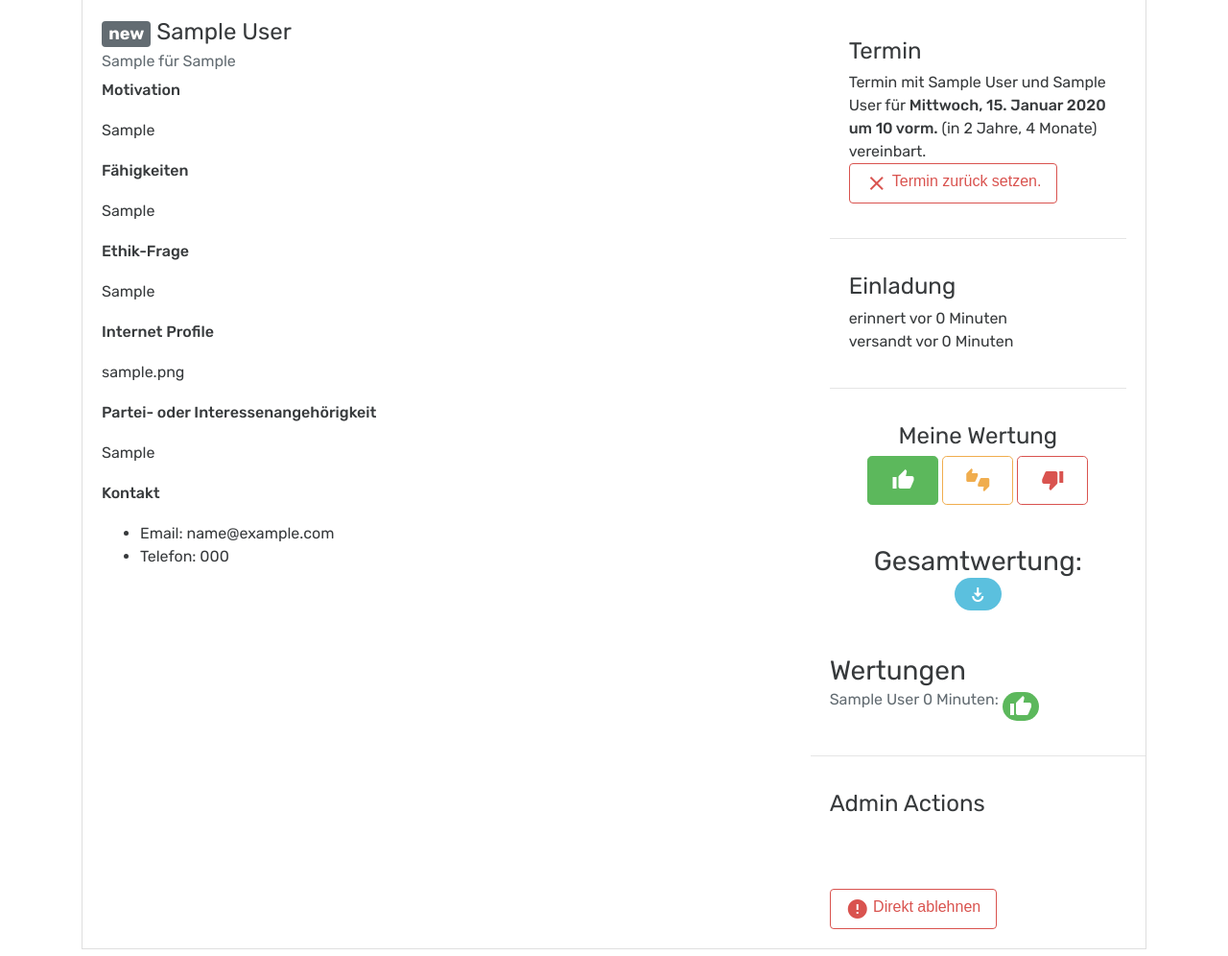
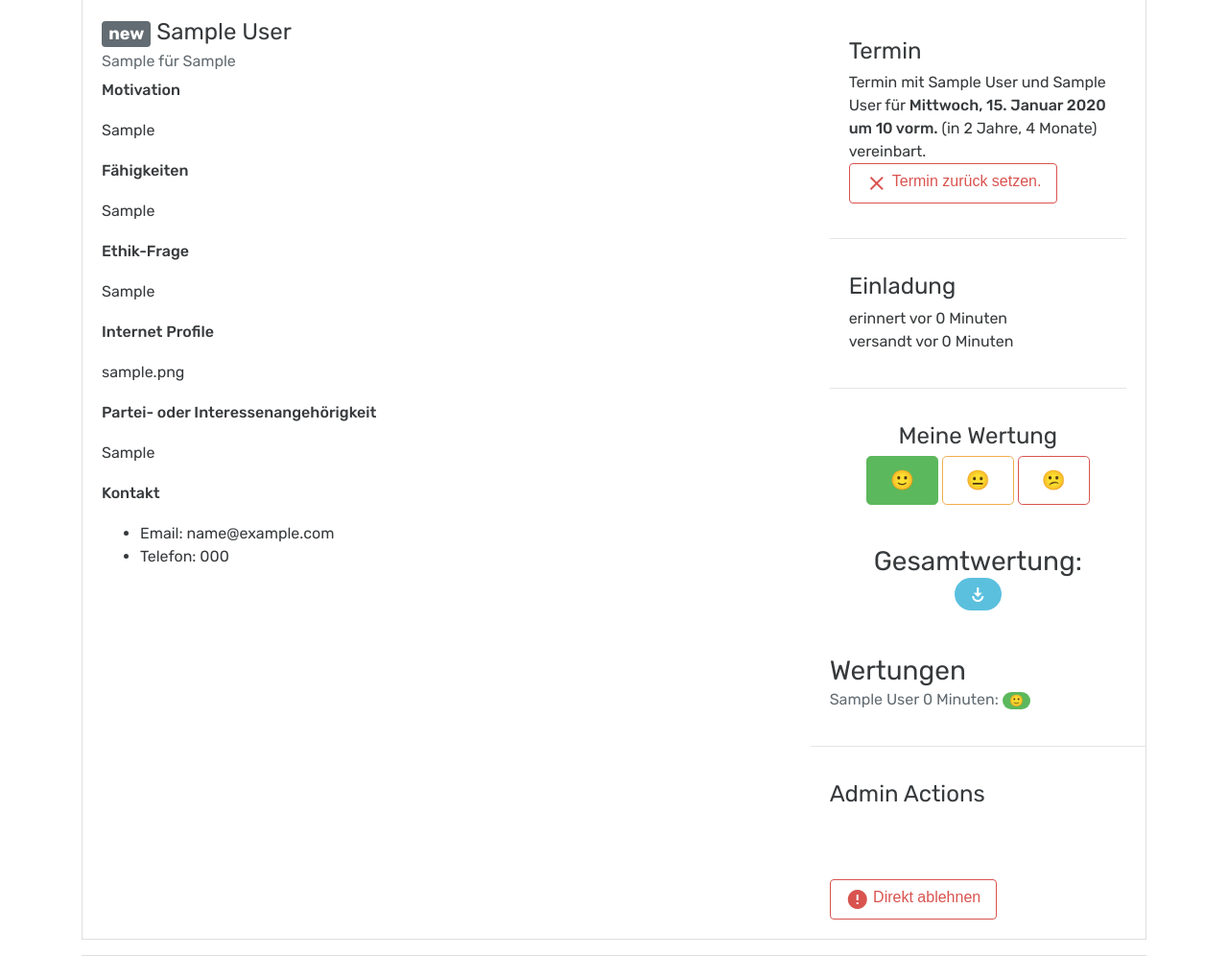
Before and after one commit to DemokratieInBewegung/appntr, a Django app: page /applications/1 in a window 1280 px wide. Shown: the part 159-1155 px from the top of the page at 96% size. Run offline with Django 3.2, Linux system fonts and the light colour scheme; a user stored in the database is signed in; tables that the repository leaves empty hold one stand-in row (values such as "Sample post"); some libraries are stand-ins or nearby versions.

Commit message:
nicer buttons for voting

```diff
--- a/templates/apps/show.html
+++ b/templates/apps/show.html
@@ -86,9 +86,9 @@
               <h4>Meine Wertung </h4>
               <form action="{% url 'vote' app.id %}" method="POST">
                 {% csrf_token %}
-                <button class="btn btn-lg {% if my_vote == 'y' %}btn-success{% else %}btn-outline-success{% endif %}" type="submit" name="vote" value="y"><i class="material-icons">thumb_up</i></button>
-                <button class="btn btn-lg {% if my_vote == 'a' %}btn-warning{% else %}btn-outline-warning{% endif %}" type="submit" name="vote" value="a"><i class="material-icons">thumbs_up_down</i></button>
-                <button class="btn btn-lg  {% if my_vote == 'n' %}btn-danger{% else %}btn-outline-danger{% endif %}" type="submit" name="vote" value="n"><i class="material-icons">thumb_down</i></button>
+                <button class="btn btn-lg {% if my_vote == 'y' %}btn-success{% else %}btn-outline-success{% endif %}" type="submit" name="vote" value="y">🙂</button>
+                <button class="btn btn-lg {% if my_vote == 'a' %}btn-warning{% else %}btn-outline-warning{% endif %}" type="submit" name="vote" value="a">😐</button>
+                <button class="btn btn-lg  {% if my_vote == 'n' %}btn-danger{% else %}btn-outline-danger{% endif %}" type="submit" name="vote" value="n">😕</button>
               </form>
             </div>
             <br />
@@ -96,11 +96,11 @@
 
               <h3 class="text-center">Gesamtwertung: <br />
               {% if app.winner == 'yay' %}
-                <span class="badge badge-pill badge-success"><i class="material-icons">thumb_up</i></span>
+                <span class="badge badge-pill badge-success">🙂</span>
               {% elif app.winner == 'abstain' %}
-                <span class="badge badge-pill badge-warning"><i class="material-icons">thumbs_up_down</i></span>
+                <span class="badge badge-pill badge-warning">😐</span>
               {% elif app.winner == 'nay' %}
-                <span class="badge badge-pill badge-danger"><i class="material-icons">thumb_down</i></span>
+                <span class="badge badge-pill badge-danger">😕</span>
               {% else %}
                 <span class="badge badge-pill badge-info" title="still voting"><i class="material-icons">play_for_work</i></span>
               {% endif %}
@@ -112,11 +112,11 @@
                 {% for uv in app.votes.all %}
                   <p class="card-subtitle text-muted">{{uv.user.get_full_name|default:uv.user.username}} {{uv.changed_at|timesince}}:
                     {% if uv.vote == 'y' %}
-                      <span class="badge badge-pill badge-success"><i class="material-icons">thumb_up</i></span>
+                      <span class="badge badge-pill badge-success">🙂</span>
                     {% elif uv.vote == 'a' %}
-                      <span class="badge badge-pill badge-warning"><i class="material-icons">thumbs_up_down</i></span>
+                      <span class="badge badge-pill badge-warning">😐</span>
                     {% elif uv.vote == 'n' %}
-                      <span class="badge badge-pill badge-danger"><i class="material-icons">thumb_down</i></span>
+                      <span class="badge badge-pill badge-danger">😕</span>
                     {% endif %}
                   </p>
                 {% endfor %}
```
Also changed, not shown: templates/apps/inbox.html (+17 -3 lines).
